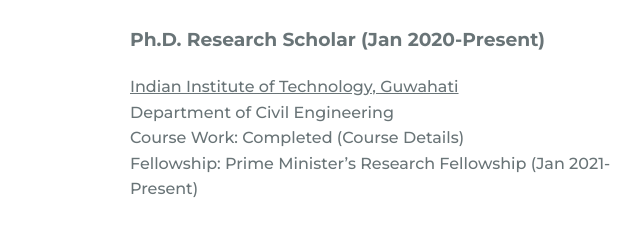
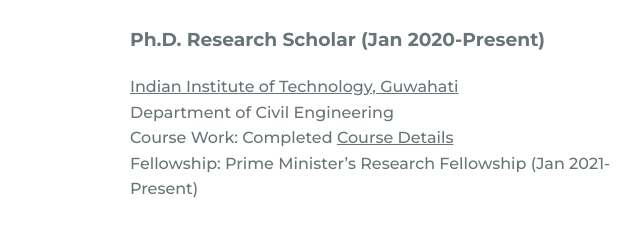
Before and after one commit to shehnazdeep07/Portfolio, a plain HTML site: page index.html in a window 1280 px wide. Shown: the part 1920-2160 px from the top of the page, 526-1166 px from the left. Drawn offline with nearby package versions, Linux system fonts and the light colour scheme.

Commit message:
small change commit

```diff
--- a/index.html
+++ b/index.html
@@ -108,7 +108,7 @@
                         <h3>Ph.D. Research Scholar (Jan 2020-Present)</h3>
                         <a href="https://www.iitg.ac.in/">Indian Institute of Technology, Guwahati</a><br>
                         Department of Civil Engineering<br>
-                        Course Work: Completed (Course Details)<br>
+                        Course Work: Completed <a href="assets/CourseDetails.pdf">Course Details</a><br>
                         Fellowship: Prime Minister’s Research Fellowship (Jan 2021- Present)
                     </div>
                 </div>
```
Also changed, not shown: 1 other file.
